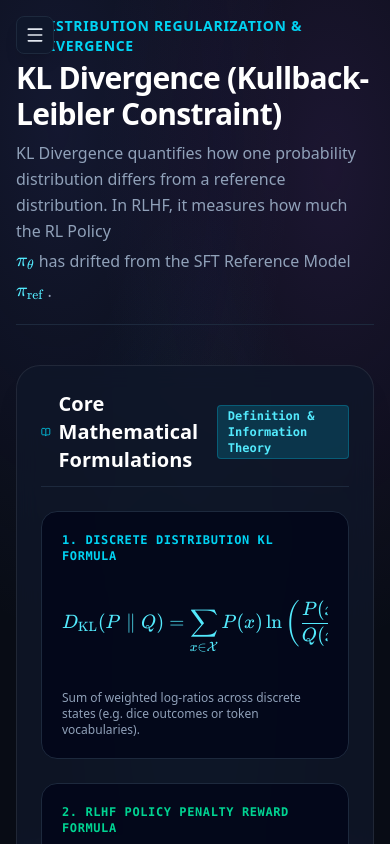
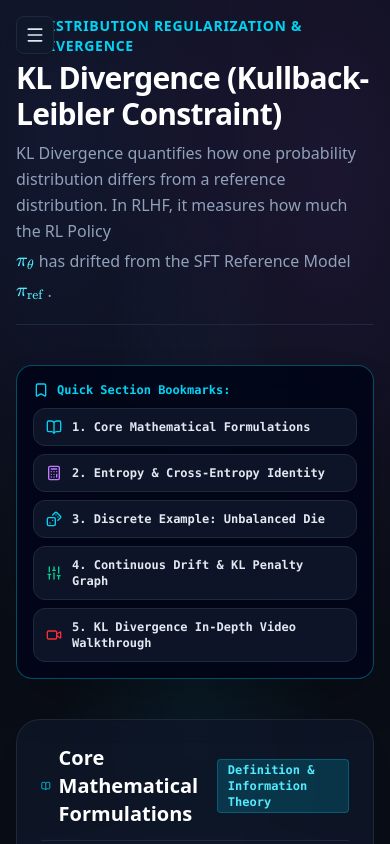
Before and after one commit to Jerryliu3547/Idea_Illustration, a Next.js app: page /kl-divergence in a window 390 px wide. Shown: the top 844 px of the page. Built offline with nearby package versions, Linux system fonts and the light colour scheme.

Commit message:
feat: add BackToTop component and section navigation bookmarks to visualizers

```diff
--- a/app/layout.tsx
+++ b/app/layout.tsx
@@ -2,6 +2,7 @@ import type { Metadata } from "next";
 import { Inter, JetBrains_Mono } from "next/font/google";
 import "./globals.css";
 import { Sidebar } from "@/components/navigation/Sidebar";
+import { BackToTop } from "@/components/ui/BackToTop";
 
 const inter = Inter({
   subsets: ["latin"],
@@ -27,8 +28,9 @@ export default function RootLayout({
     <html lang="en" className={`dark ${inter.variable} ${jetbrainsMono.variable}`}>
       <body className="bg-[#090d16] text-slate-100 min-h-screen antialiased flex flex-col md:flex-row">
         <Sidebar />
-        <main className="flex-1 min-w-0 overflow-y-auto">
+        <main className="flex-1 min-w-0 overflow-y-auto relative">
           {children}
+          <BackToTop />
         </main>
       </body>
     </html>
--- /dev/null
+++ b/components/ui/BackToTop.tsx
@@ -0,0 +1,54 @@
+"use client";
+
+import React, { useState, useEffect } from 'react';
+import { ArrowUp } from 'lucide-react';
+
+export const BackToTop: React.FC = () => {
+  const [isVisible, setIsVisible] = useState(false);
+
+  useEffect(() => {
+    const mainEl = document.querySelector('main');
+
+    const handleScroll = () => {
+      const windowScroll = window.scrollY || document.documentElement.scrollTop;
+      const mainScroll = mainEl ? mainEl.scrollTop : 0;
+      setIsVisible(windowScroll > 250 || mainScroll > 250);
+    };
+
+    window.addEventListener('scroll', handleScroll, { passive: true });
+    if (mainEl) {
+      mainEl.addEventListener('scroll', handleScroll, { passive: true });
+    }
+
+    return () => {
+      window.removeEventListener('scroll', handleScroll);
+      if (mainEl) {
+        mainEl.removeEventListener('scroll', handleScroll);
+      }
+    };
+  }, []);
+
+  const scrollToTop = () => {
+    window.scrollTo({
+      top: 0,
+      behavior: 'smooth',
+    });
+    const mainEl = document.querySelector('main');
+    if (mainEl) {
+      mainEl.scrollTo({ top: 0, behavior: 'smooth' });
+    }
+  };
+
+  if (!isVisible) return null;
+
+  return (
+    <button
+      onClick={scrollToTop}
+      aria-label="Back to top"
+      className="fixed bottom-6 right-6 z-50 p-3 rounded-full bg-indigo-600/90 hover:bg-indigo-500 text-white shadow-2xl border border-indigo-400/40 backdrop-blur-md transition-all duration-300 hover:scale-110 flex items-center gap-1.5 px-4 font-mono text-xs font-bold group"
+    >
+      <ArrowUp className="h-4 w-4 group-hover:-translate-y-0.5 transition-transform" />
+      <span>Top</span>
+    </button>
+  );
+};
--- a/components/visualizers/KLDivergenceVisualizer.tsx
+++ b/components/visualizers/KLDivergenceVisualizer.tsx
@@ -25,7 +25,11 @@ import {
   BookOpen,
   ZoomIn,
   Maximize2,
-  X
+  X,
+  Video,
+  ExternalLink,
+  Bookmark,
+  ArrowUp
 } from 'lucide-react';
 
 export const KLDivergenceVisualizer: React.FC = () => {
@@ -177,8 +181,58 @@ export const KLDivergenceVisualizer: React.FC = () => {
         </p>
       </div>
 
+      {/* QUICK SECTION BOOKMARK NAVIGATION BAR */}
+      <div className="sticky top-2 z-30 bg-slate-950/95 backdrop-blur-md border border-cyan-500/40 rounded-2xl p-4 shadow-2xl space-y-2.5">
+        <div className="flex items-center gap-2 text-xs font-mono font-bold text-cyan-400">
+          <Bookmark className="h-4 w-4 text-cyan-400" />
+          <span>Quick Section Bookmarks:</span>
+        </div>
+
+        <div className="grid grid-cols-1 sm:grid-cols-2 gap-2 text-xs font-mono">
+          <button
+            onClick={() => document.getElementById('section-math-formulations')?.scrollIntoView({ behavior: 'smooth' })}
+            className="px-3 py-2.5 rounded-xl bg-slate-900/90 hover:bg-cyan-500/20 text-slate-200 hover:text-cyan-300 border border-slate-800 hover:border-cyan-500/40 transition-all flex items-center justify-start gap-2.5 text-left"
+          >
+            <BookOpen className="h-4 w-4 text-cyan-400 shrink-0" />
+            <span className="font-semibold">1. Core Mathematical Formulations</span>
+          </button>
+
+          <button
+            onClick={() => document.getElementById('section-information-theory')?.scrollIntoView({ behavior: 'smooth' })}
+            className="px-3 py-2.5 rounded-xl bg-slate-900/90 hover:bg-purple-500/20 text-slate-200 hover:text-purple-300 border border-slate-800 hover:border-purple-500/40 transition-all flex items-center justify-start gap-2.5 text-left"
+          >
+            <Calculator className="h-4 w-4 text-purple-400 shrink-0" />
+            <span className="font-semibold">2. Entropy & Cross-Entropy Identity</span>
+          </button>
+
+          <button
+            onClick={() => document.getElementById('section-discrete-example')?.scrollIntoView({ behavior: 'smooth' })}
+            className="px-3 py-2.5 rounded-xl bg-slate-900/90 hover:bg-cyan-500/20 text-slate-200 hover:text-cyan-300 border border-slate-800 hover:border-cyan-500/40 transition-all flex items-center justify-start gap-2.5 text-left"
+          >
+            <Dices className="h-4 w-4 text-cyan-400 shrink-0" />
+            <span className="font-semibold">3. Discrete Example: Unbalanced Die</span>
+          </button>
+
+          <button
+            onClick={() => document.getElementById('section-continuous-drift')?.scrollIntoView({ behavior: 'smooth' })}
+            className="px-3 py-2.5 rounded-xl bg-slate-900/90 hover:bg-emerald-500/20 text-slate-200 hover:text-emerald-300 border border-slate-800 hover:border-emerald-500/40 transition-all flex items-center justify-start gap-2.5 text-left"
+          >
+            <Sliders className="h-4 w-4 text-emerald-400 shrink-0" />
+            <span className="font-semibold">4. Continuous Drift & KL Penalty Graph</span>
+          </button>
+
+          <button
+            onClick={() => document.getElementById('section-video-guide')?.scrollIntoView({ behavior: 'smooth' })}
+            className="px-3 py-2.5 rounded-xl bg-slate-900/90 hover:bg-red-500/20 text-slate-200 hover:text-red-300 border border-slate-800 hover:border-red-500/40 transition-all flex items-center justify-start gap-2.5 text-left sm:col-span-2"
+          >
+            <Video className="h-4 w-4 text-red-500 shrink-0" />
+            <span className="font-semibold">5. KL Divergence In-Depth Video Walkthrough</span>
+          </button>
+        </div>
+      </div>
+
       {/* TOP FEATURED MATHEMATICAL FORMULA CARD */}
-      <div className="glass-panel rounded-3xl p-6 sm:p-8 space-y-6 border-cyan-500/40 bg-gradient-to-br from-cyan-950/20 via-slate-900/60 to-purple-950/20 shadow-xl">
+      <div id="section-math-formulations" className="glass-panel rounded-3xl p-6 sm:p-8 space-y-6 border-cyan-500/40 bg-gradient-to-br from-cyan-950/20 via-slate-900/60 to-purple-950/20 shadow-xl">
         <div className="flex items-center justify-between border-b border-slate-800 pb-3">
           <h2 className="text-xl font-bold text-white flex items-center gap-2">
             <BookOpen className="h-5 w-5 text-cyan-400" /> Core Mathematical Formulations
@@ -235,7 +289,7 @@ export const KLDivergenceVisualizer: React.FC = () => {
       </div>
 
       {/* INFORMATION THEORY TRINITY: ENTROPY, CROSS-ENTROPY & KL DIVERGENCE */}
-      <div className="glass-panel rounded-3xl p-6 sm:p-8 space-y-6 border-indigo-500/40 bg-gradient-to-br from-indigo-950/20 via-slate-900/70 to-blue-950/20 shadow-xl">
+      <div id="section-information-theory" className="glass-panel rounded-3xl p-6 sm:p-8 space-y-6 border-indigo-500/40 bg-gradient-to-br from-indigo-950/20 via-slate-900/70 to-blue-950/20 shadow-xl">
         <div className="flex flex-col md:flex-row md:items-center justify-between gap-3 border-b border-slate-800 pb-4">
           <div>
             <span className="text-xs font-mono font-bold text-indigo-400 uppercase tracking-wider block mb-1">
@@ -455,7 +509,7 @@ export const KLDivergenceVisualizer: React.FC = () => {
       </div>
 
       {/* SECTION 1: SIMPLE CONCRETE DISCRETE EXAMPLE (UNBALANCED DIE) */}
-      <div className="glass-panel rounded-3xl p-6 sm:p-8 space-y-6 border-cyan-500/30 bg-cyan-950/10">
+      <div id="section-discrete-example" className="glass-panel rounded-3xl p-6 sm:p-8 space-y-6 border-cyan-500/30 bg-cyan-950/10">
         <div className="flex flex-col md:flex-row md:items-center justify-between gap-4 border-b border-slate-800 pb-4">
           <div>
             <span className="text-xs font-mono font-bold text-cyan-400 uppercase tracking-wider block mb-1">
@@ -637,7 +691,7 @@ export const KLDivergenceVisualizer: React.FC = () => {
       </div>
 
       {/* SECTION 2: LLM POLICY REGULARIZATION & REWARD HACKING */}
-      <div className="glass-panel rounded-3xl p-6 sm:p-8 space-y-6">
+      <div id="section-continuous-drift" className="glass-panel rounded-3xl p-6 sm:p-8 space-y-6">
         <div>
           <span className="text-xs font-mono font-bold text-indigo-400 uppercase tracking-wider block mb-1">
             LLM POLICY REGULARIZATION IN RLHF
@@ -812,6 +866,57 @@ export const KLDivergenceVisualizer: React.FC = () => {
         </div>
       </div>
 
+      {/* RECOMMENDED VIDEO TUTORIAL / YOUTUBE DEEP DIVE */}
+      <div id="section-video-guide" className="glass-panel rounded-3xl p-6 sm:p-8 space-y-6 border-red-500/40 bg-gradient-to-br from-red-950/20 via-slate-900/80 to-purple-950/20 shadow-2xl">
+        <div className="flex flex-col md:flex-row md:items-center justify-between gap-3 border-b border-slate-800 pb-4">
+          <div>
+            <span className="text-xs font-mono font-bold text-red-400 uppercase tracking-wider block mb-1 flex items-center gap-1.5">
+              <Video className="h-4 w-4 text-red-500" /> VIDEO EXPLAINER & DEEP DIVE
+            </span>
+            <h2 className="text-2xl font-bold text-white flex items-center gap-2">
+              KL Divergence In-Depth Video Walkthrough
+            </h2>
+            <p className="text-xs text-slate-300 mt-1">
+              Watch this comprehensive video guide explaining Kullback-Leibler (KL) Divergence, Information Entropy, and Relative Entropy.
+            </p>
+          </div>
+          <a
+            href="https://www.youtube.com/watch?v=KHVR587oW8I"
+            target="_blank"
+            rel="noopener noreferrer"
+            className="px-4 py-2 rounded-xl text-xs font-mono font-bold bg-red-600/20 hover:bg-red-600/30 text-red-300 border border-red-500/40 transition-all flex items-center gap-2 self-start md:self-auto shrink-0"
+          >
+            <ExternalLink className="h-4 w-4 text-red-400" />
+            <span>Open on YouTube</span>
+          </a>
+        </div>
+
+        {/* Embedded YouTube Video Player */}
+        <div className="relative aspect-video w-full rounded-2xl overflow-hidden border border-red-500/30 bg-slate-950 shadow-2xl">
+          <iframe
+            src="https://www.youtube.com/embed/KHVR587oW8I"
+            title="KL Divergence Explained Video Tutorial"
+            allow="accelerometer; autoplay; clipboard-write; encrypted-media; gyroscope; picture-in-picture; web-share"
+            allowFullScreen
+            className="w-full h-full rounded-2xl border-0"
+          />
+        </div>
+      </div>
+
+      {/* Footer Back to Top Button Bar */}
+      <div className="flex justify-center pt-2">
+        <button
+          onClick={() => {
+            window.scrollTo({ top: 0, behavior: 'smooth' });
+            document.querySelector('main')?.scrollTo({ top: 0, behavior: 'smooth' });
+          }}
+          className="px-5 py-2.5 rounded-xl bg-slate-900 hover:bg-cyan-500/20 text-slate-300 hover:text-cyan-300 border border-slate-800 hover:border-cyan-500/40 font-mono text-xs font-bold transition-all flex items-center gap-2 shadow-lg"
+        >
+          <ArrowUp className="h-4 w-4 text-cyan-400" />
+          <span>Back to Top</span>
+        </button>
+      </div>
+
       {/* Lightbox / Modal for Enlarged Image View */}
       {activeModalImage && (
         <div
```
Also changed, not shown: components/visualizers/PPOVisualizer.tsx (+16 -1 lines).
